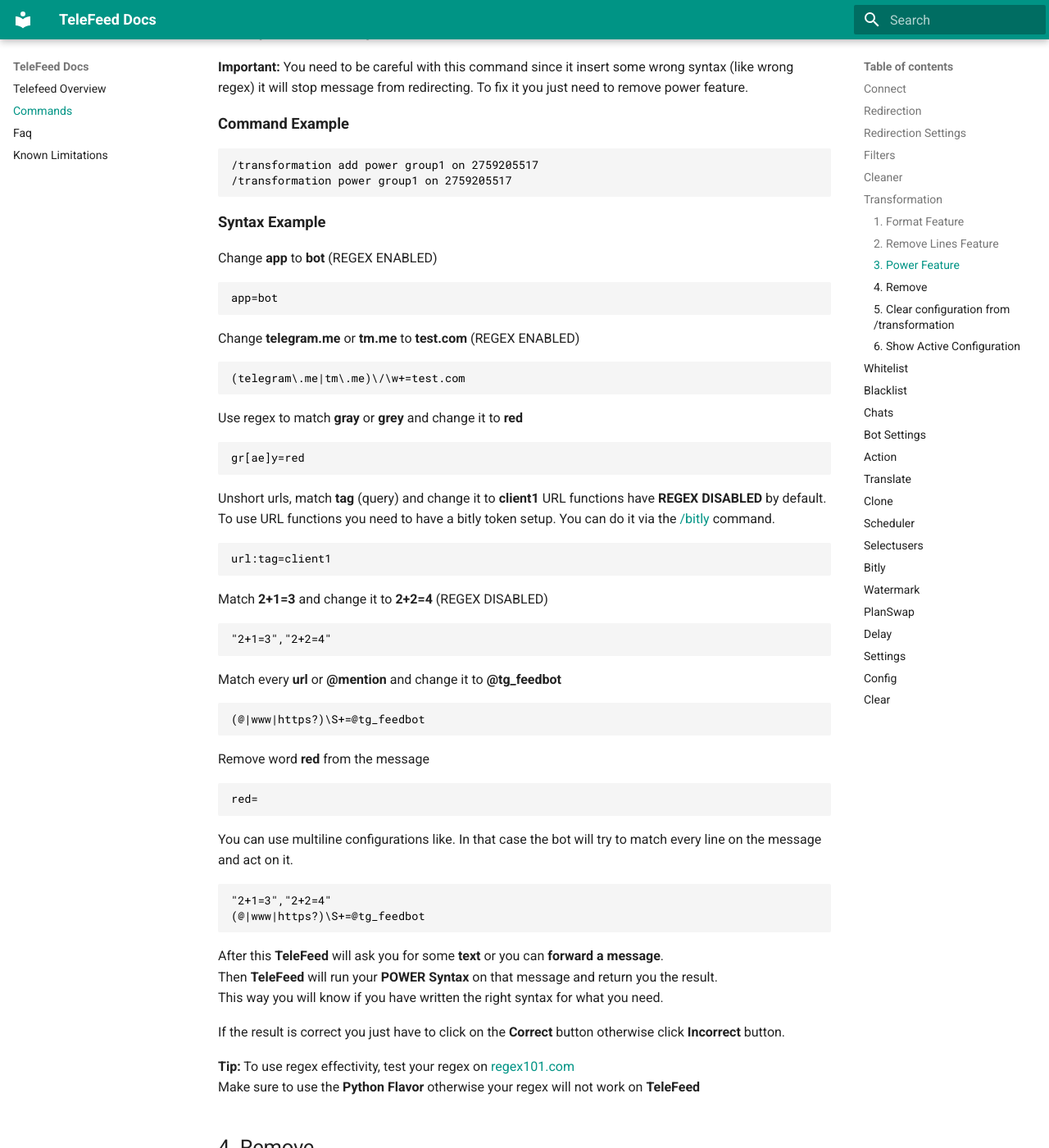
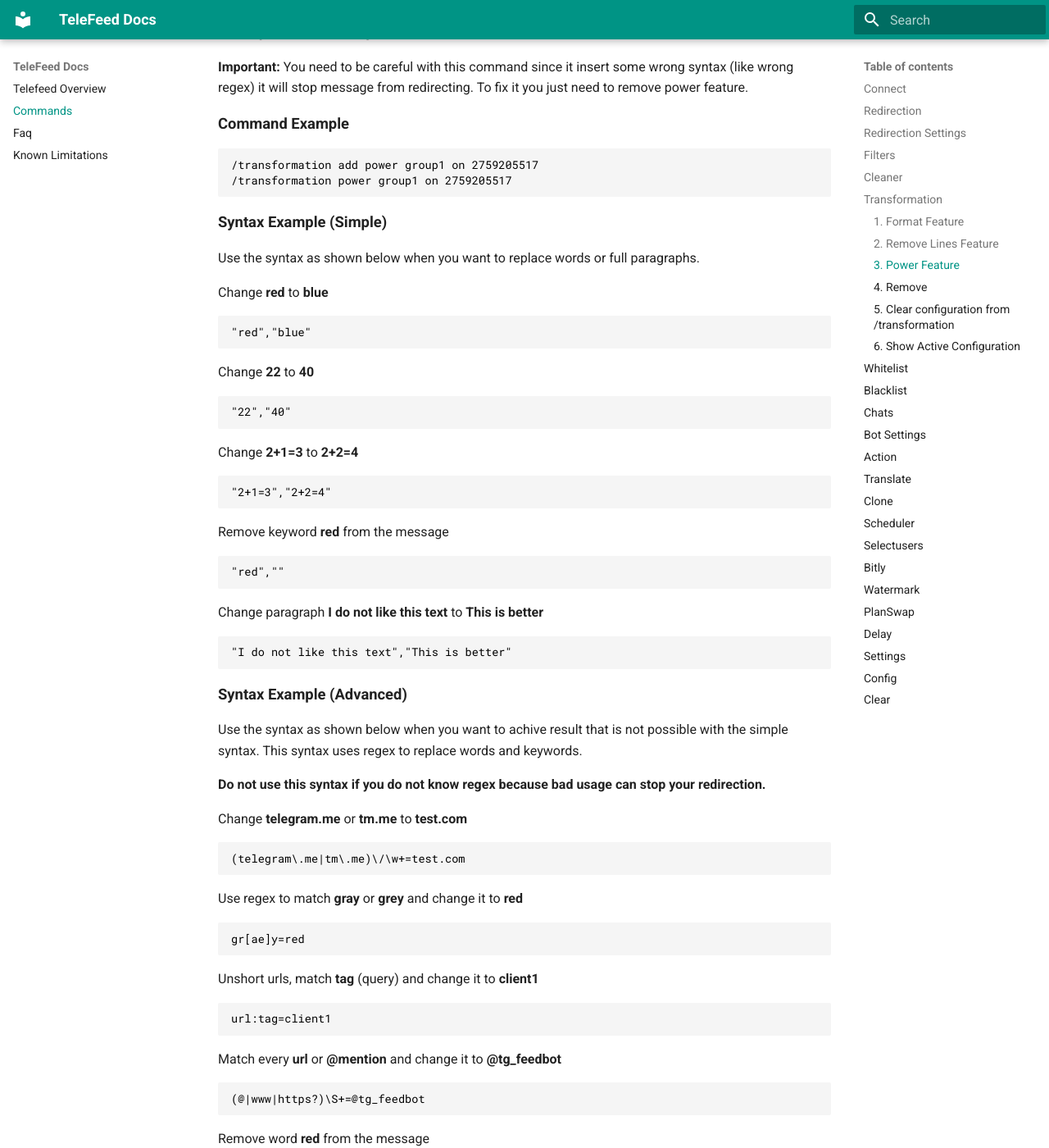
Before and after one commit to PSYR3X/telefeed_docs, an MkDocs documentation site: the page built from docs/commands.md, in a window 1280 px wide and 1400 px high, scrolled down 7374 px. Shown: the whole window at 82% size. Built offline with MkDocs 1.6.1 and Material for MkDocs 9.7.7, drawn with Linux system fonts in a browser that asks for light colours; some of the changed text lies outside the part shown.

Commit message:
Docs improvements

````diff
--- a/docs/commands.md
+++ b/docs/commands.md
@@ -314,17 +314,51 @@ This is one of the most powerful feature this bot has. It is used to remove and
 /transformation power group1 on 2759205517
 ```
 
-<b  style="font-size: 115%;">Syntax Example</b>
+<b  style="font-size: 115%;">Syntax Example (Simple)</b>
 
-Change <b>app</b> to <b>bot</b> (REGEX ENABLED)
+Use the syntax as shown below when you want to replace words or full paragraphs.
+
+Change <b>red</b> to <b>blue</b>
 
 ```nohighlight
-app=bot
+"red","blue"
 ```
 
-Change <b>telegram.me</b> or <b>tm.me</b> to <b>test.com</b> (REGEX ENABLED)
+Change <b>22</b> to <b>40</b>
 
-    (telegram\.me|tm\.me)\/\w+=test.com
+```nohighlight
+"22","40"
+```
+
+Change <b>2+1=3</b> to <b>2+2=4</b>
+
+```nohighlight
+"2+1=3","2+2=4"
+```
+
+Remove keyword <b>red</b> from the message
+
+```nohighlight
+"red",""
+```
+
+Change paragraph <b>I do not like this text</b> to <b>This is better</b>
+
+```nohighlight
+"I do not like this text","This is better"
+```
+
+<b  style="font-size: 115%;">Syntax Example (Advanced)</b>
+
+Use the syntax as shown below when you want to achive result that is not possible with the simple syntax. This syntax uses regex to replace words and keywords.
+
+<b>Do not use this syntax if you do not know regex because bad usage can stop your redirection.</b>
+
+Change <b>telegram.me</b> or <b>tm.me</b> to <b>test.com</b>
+
+```nohighlight
+(telegram\.me|tm\.me)\/\w+=test.com
+```
 
 Use regex to match <b>gray</b> or <b>grey</b> and change it to <b>red</b>
 
@@ -333,17 +367,11 @@ gr[ae]y=red
 ```
 
 Unshort urls, match <b>tag</b> (query) and change it to <b>client1</b>
-URL functions have <b>REGEX DISABLED</b> by default. To use URL functions you need to have a bitly token setup. You can do it via the [/bitly](/commands/#bitly) command.
 
 ```nohighlight
 url:tag=client1
 ```
 
-Match <b>2+1=3</b> and change it to <b>2+2=4</b> (REGEX DISABLED)
-
-```nohighlight
-"2+1=3","2+2=4"
-```
 
 Match every <b>url</b> or <b>@mention</b> and change it to <b>@tg_feedbot</b>
 
@@ -352,10 +380,6 @@ Match every <b>url</b> or <b>@mention</b> and change it to <b>@tg_feedbot</b>
 ```
 
 Remove word <b>red</b> from the message
-
-```nohighlight
-red=
-```
 
 You can use multiline configurations like. In that case the bot will try to match every line on the message and act on it.
 
@@ -556,7 +580,7 @@ On this menu you will find settings such as <b>Start</b>, <b>Stop</b>, <b>Perfor
 This command can be used to bypass bots which hide messages or get content from Telegram official GmailBot. Right now this command can bypass both <b>alert</b> & <b>text rewrite</b> modes
 
 ```nohighlight
-/action action REDIRECTIONID on PHONE_NUMBER
+/action ACTION REDIRECTIONID on PHONE_NUMBER
 ```
 
 <b  style="font-size: 115%;">Command Example</b>
@@ -755,7 +779,7 @@ __Important:__ When using this command, the bot might delay message redirection
 You can define start and stop time for each of your redirection setup using this command.
 
 ```nohighlight
-/scheduler action REDIRECTIONID on PHONE_NUMBER
+/scheduler ACTION REDIRECTIONID on PHONE_NUMBER
 ```
 
 <p style="margin-bottom: -13px; font-size: 14px;">Add schdule for REDIRECTIONID=<b>group1</b> on PHONE_NUMBER=<b>2759205517</b></p>
@@ -833,7 +857,7 @@ This command is used for configuring bitly access for <b>TeleFeed</b>
 You can use this command to add logo to every media <b>TeleFeed</b> forwards.
 
 ```nohighlight
-/watermark action REDIRECTIONID on PHONE_NUMBER
+/watermark ACTION REDIRECTIONID on PHONE_NUMBER
 ```
 
 <b  style="font-size: 115%;">Command Example</b>
````
